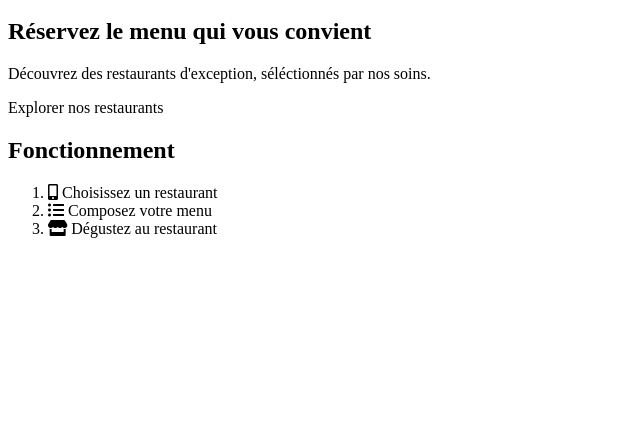
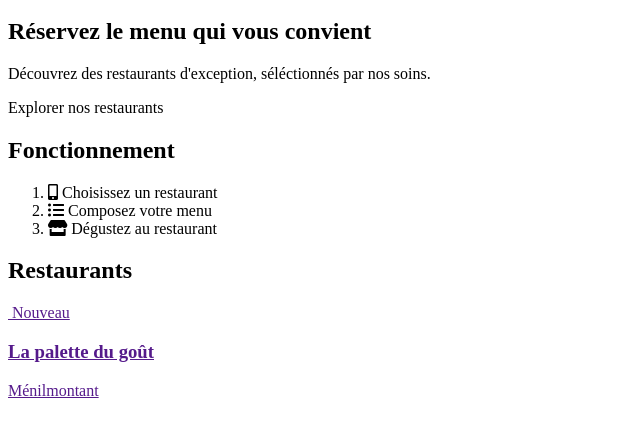
Before and after one commit to Lazinger/Jeremyrosay_3_04062021, a website: page index.html in a window 1280 px wide. Shown: the part 100-534 px from the top of the page, without its empty margins (0-640 px from the left). Drawn offline with Linux system fonts and the light colour scheme; a web font is replaced by a local one.

Commit message:
WIP creation section restaurant

```diff
--- a/index.html
+++ b/index.html
@@ -48,7 +48,21 @@
 
         </section>
         <section class="restaurant">
-            <div class="container"></div>
+            <div class="container">
+                <h2 class="restaurant__title">Restaurants</h2>
+                <div class="cards">
+                    <a class="card" href="">
+                        <img class="card_img" src="" alt="">
+                        Nouveau
+                        <div class="card__bottom">
+                            <div>
+                                <h3>La palette du goût</h3>
+                                Ménilmontant
+                            </div>
+                        </div>
+                    </a>
+                </div>
+            </div>
 
         </section>
     </main>
```
